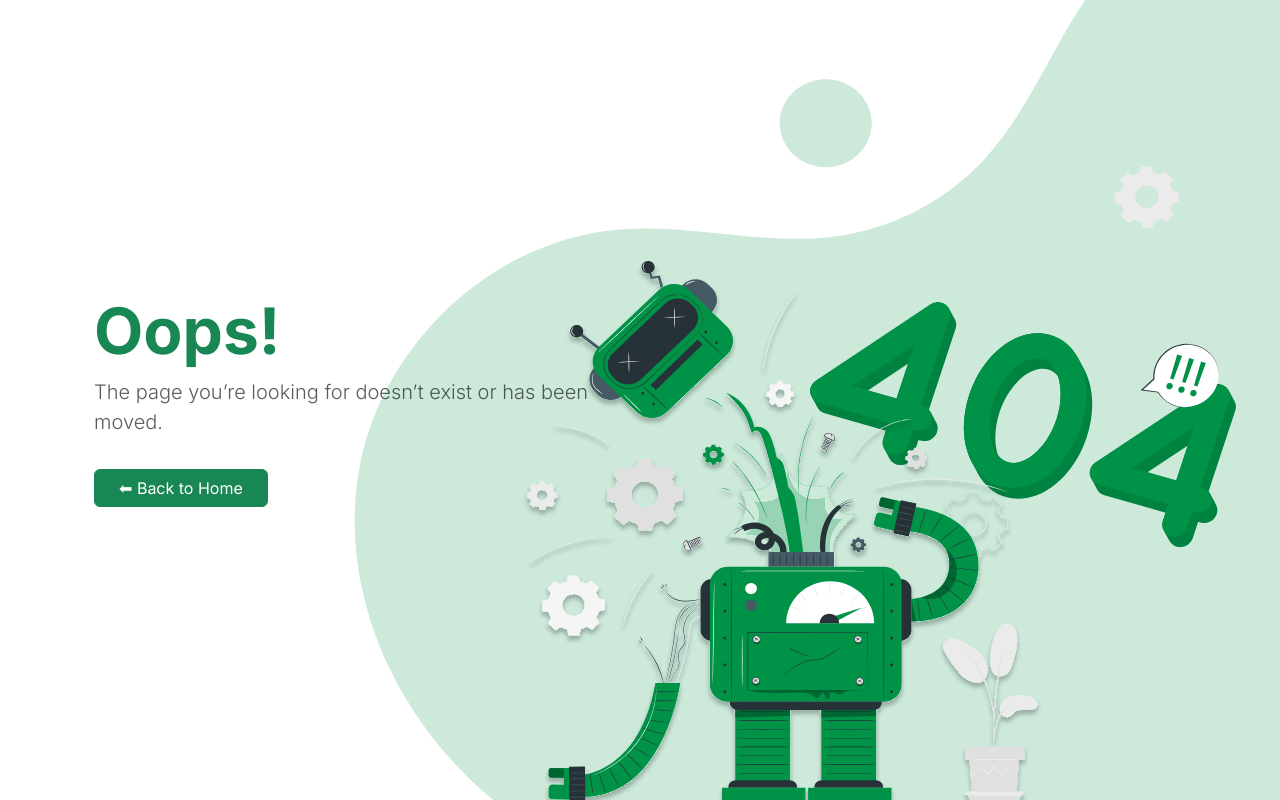
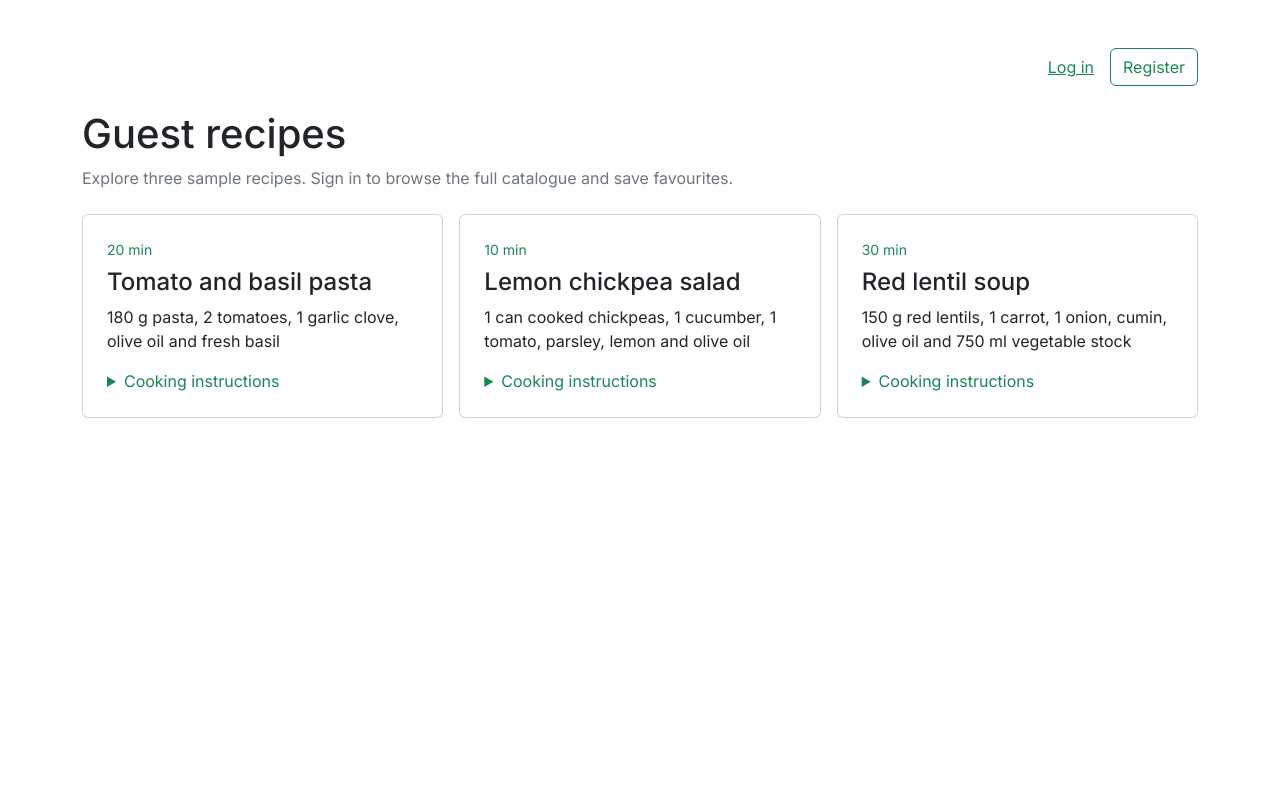
Before and after one commit to onisEg/food_app, a React (Vite) app: page /guest in a window 1280 px wide. Built offline with nearby package versions, Linux system fonts and the light colour scheme.

Commit message:
feat: let guests browse sample recipes without an account

```diff
--- a/src/App.jsx
+++ b/src/App.jsx
@@ -1,3 +1,4 @@
+import GuestRecipes from "./modules/recipes/components/GuestRecipes";
 import { createBrowserRouter, RouterProvider } from "react-router-dom";
 import NotFouned from "./modules/shared/components/NotFound/NotFouned";
 import Login from "./modules/authentication/components/Login/Login";
@@ -23,6 +24,7 @@ import ResetPassword from "./modules/authentication/components/ResetPass/ResetPa
 
 function App() {
   const routes = createBrowserRouter([
+    { path: "/guest", element: <GuestRecipes /> },
     {
       path: "/",
       element: <AuthLayout />,
--- a/src/modules/authentication/components/Login/Login.jsx
+++ b/src/modules/authentication/components/Login/Login.jsx
@@ -116,6 +116,9 @@ export default function Login() {
           )}
         </button>
       </form>
+      <Link to="/guest" className="btn btn-outline-success w-100 mt-2">
+        Continue as guest
+      </Link>
     </>
   );
 }
--- /dev/null
+++ b/src/modules/recipes/components/GuestRecipes.jsx
@@ -0,0 +1,50 @@
+import { Link } from "react-router-dom";
+
+const recipes = [
+  {
+    name: "Tomato and basil pasta",
+    time: "20 min",
+    ingredients: "180 g pasta, 2 tomatoes, 1 garlic clove, olive oil and fresh basil",
+    steps: "Cook the pasta in salted water. Soften the sliced garlic in olive oil, add the chopped tomatoes and simmer for 8 minutes. Toss with the pasta, a splash of cooking water and torn basil.",
+  },
+  {
+    name: "Lemon chickpea salad",
+    time: "10 min",
+    ingredients: "1 can cooked chickpeas, 1 cucumber, 1 tomato, parsley, lemon and olive oil",
+    steps: "Drain and rinse the chickpeas. Dice the cucumber and tomato, chop the parsley and toss everything together with lemon juice and olive oil.",
+  },
+  {
+    name: "Red lentil soup",
+    time: "30 min",
+    ingredients: "150 g red lentils, 1 carrot, 1 onion, cumin, olive oil and 750 ml vegetable stock",
+    steps: "Soften the chopped onion and carrot in olive oil. Stir in cumin and rinsed lentils, pour in the stock and simmer until the lentils are tender. Blend for a smoother texture.",
+  },
+];
+
+export default function GuestRecipes() {
+  return (
+    <main className="container py-4 py-md-5">
+      <nav aria-label="Account" className="d-flex justify-content-end align-items-center gap-3 mb-4">
+        <Link to="/login" className="link-success">Log in</Link>
+        <Link to="/register" className="btn btn-outline-success">Register</Link>
+      </nav>
+      <h1>Guest recipes</h1>
+      <p className="text-secondary mb-4">Explore three sample recipes. Sign in to browse the full catalogue and save favourites.</p>
+      <div className="row g-3">
+        {recipes.map(({ name, time, ingredients, steps }) => (
+          <article key={name} className="col-md-4">
+            <div className="card p-4 h-100">
+              <p className="small text-success mb-2">{time}</p>
+              <h2 className="h4">{name}</h2>
+              <p>{ingredients}</p>
+              <details>
+                <summary className="text-success">Cooking instructions</summary>
+                <p className="mt-2 mb-0">{steps}</p>
+              </details>
+            </div>
+          </article>
+        ))}
+      </div>
+    </main>
+  );
+}
```
Also changed, not shown: 1 other file (tests, documents, lock files or other folders).
